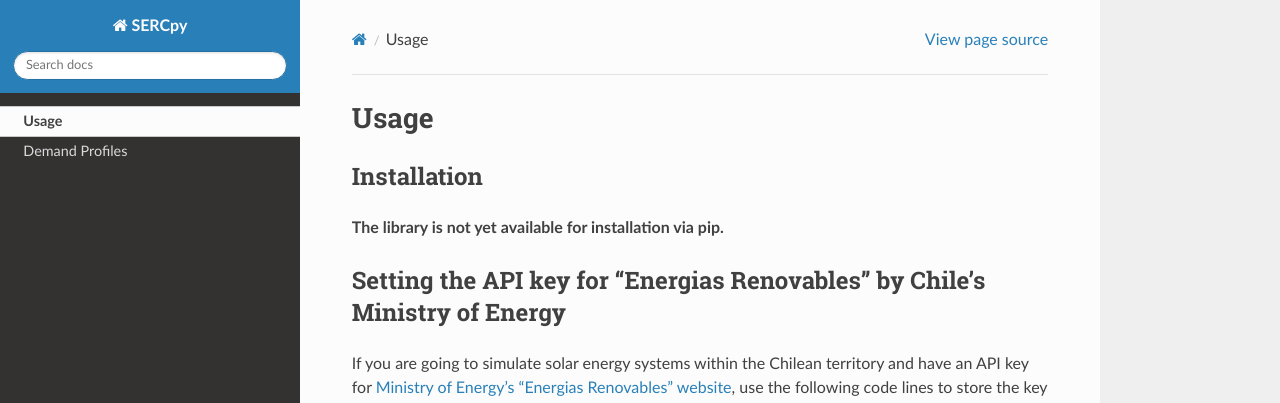
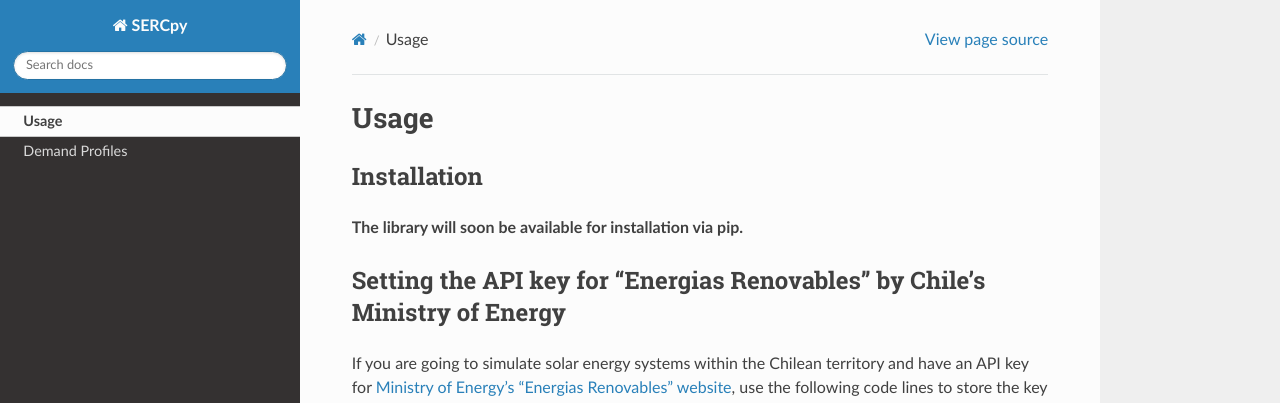
Before and after one commit to serc-chile/SERCpy, a Sphinx documentation site: the page built from docs/source/usage.rst, in a window 1280 px wide and 900 px high. Shown: the top 403 px of the window. Built offline with Sphinx 7.4.7 and the Read the Docs theme 3.1.0, drawn with Linux system fonts in a browser that asks for light colours; pages that are not in the unit, such as notebooks, are missing from menus.

Commit message:
Update usage.rst

```diff
--- a/docs/source/usage.rst
+++ b/docs/source/usage.rst
@@ -6,7 +6,7 @@ Usage
 Installation
 ------------
 
-**The library is not yet available for installation via pip.**
+**The library will soon be available for installation via pip.**
 
 Setting the API key for "Energias Renovables" by Chile's Ministry of Energy
 ---------------------------------------------------------------------------
```
